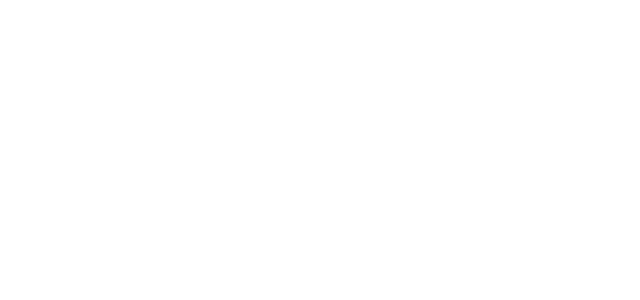
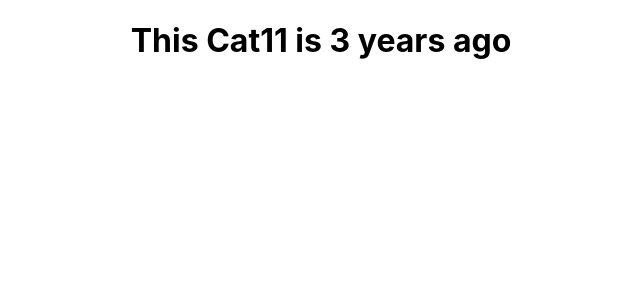
Before and after one commit to rusik88/learn_react, a React (Create React App) app: page / in a window 1280 px wide. Shown: the top 300 px of the page, without its empty margins (319-959 px from the left). Built offline with nearby package versions, Linux system fonts and the light colour scheme.

Commit message:
End part

```diff
--- a/src/App.js
+++ b/src/App.js
@@ -1,9 +1,10 @@
 import './App.css';
+import PetInfo from './Components/PetInfo';
 
 function App() {
   return (
     <div className="App">
-
+      <PetInfo animal={"Cat11"} />
     </div>
   );
 }
--- /dev/null
+++ b/src/Components/PetInfo.js
@@ -0,0 +1,7 @@
+function PetInfo(props) {
+    return (
+        <h1>This {props.animal} is 3 years ago</h1>
+    )
+}
+
+export default PetInfo
```
